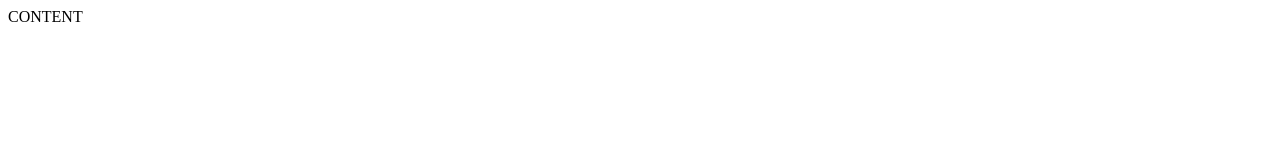
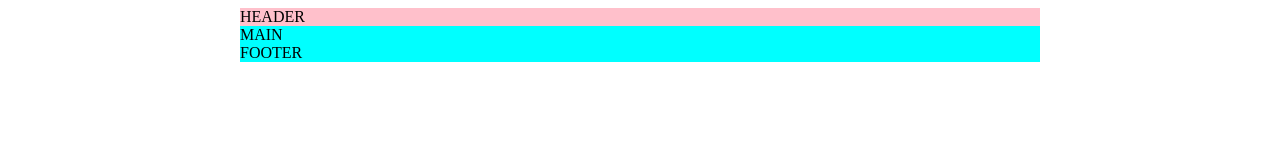
Before and after one commit to karolis879/02-projektas-kosmonautas, a website: page index.html in a window 1280 px wide. Drawn offline with Linux system fonts and the light colour scheme.

Commit message:
Style layout changes

```diff
--- a/index.html
+++ b/index.html
@@ -5,8 +5,30 @@
     <meta http-equiv="X-UA-Compatible" content="IE=edge">
     <meta name="viewport" content="width=device-width, initial-scale=1.0">
     <title>Astronautas</title>
+    <style>
+        header,
+        main,
+        footer {
+            width: 800px;
+            margin-left: calc((100% - 800px) / 2);
+        }
+
+        header {
+            background-color: pink;
+        }
+
+        main {
+            background-color: aqua;
+        }
+
+        footer {
+            background-color: aqua;
+        }
+    </style>
 </head>
 <body>
-CONTENT
+    <header>HEADER</header>
+    <main>MAIN</main>
+    <footer>FOOTER</footer>
 </body>
 </html>
```
